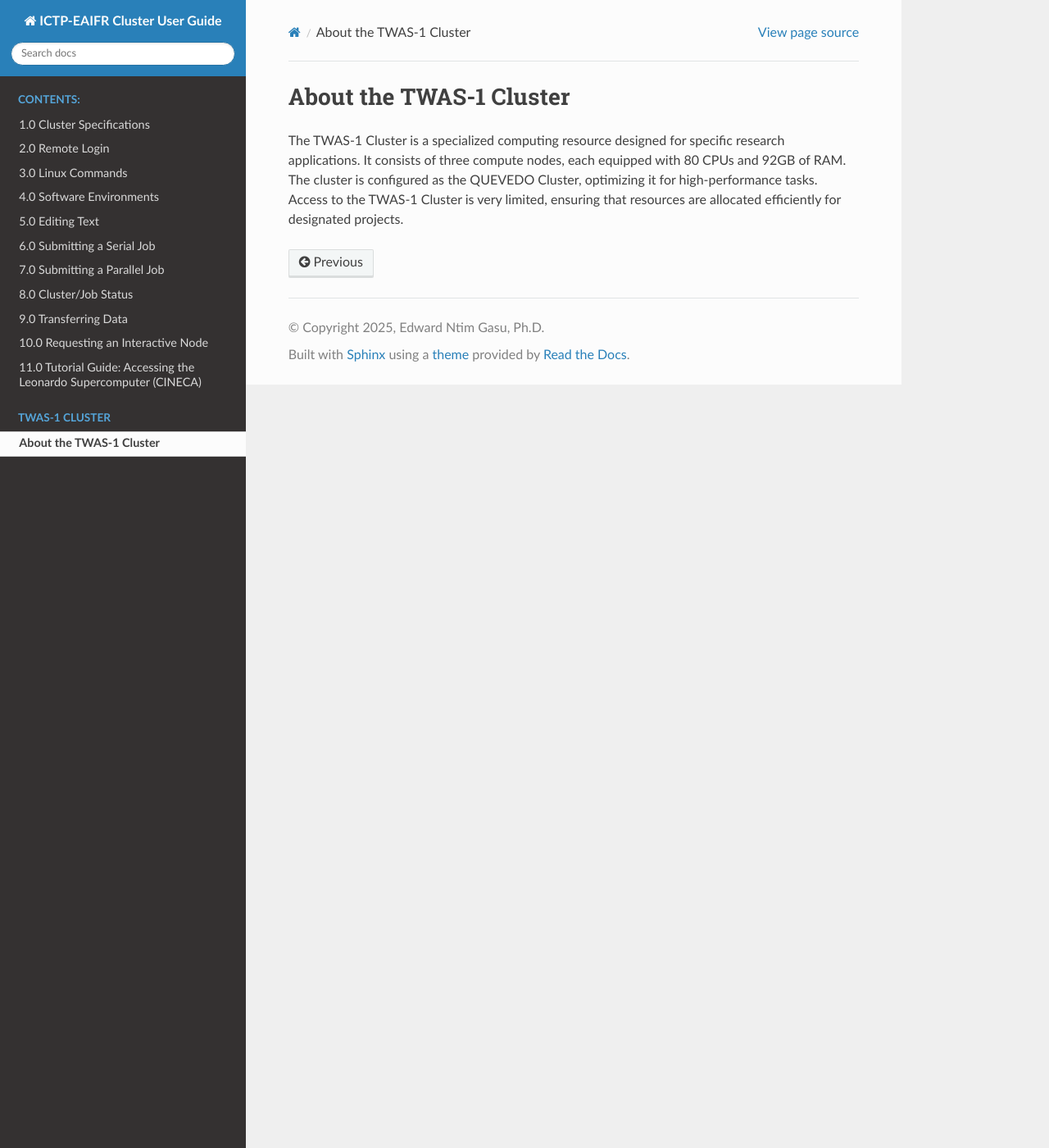
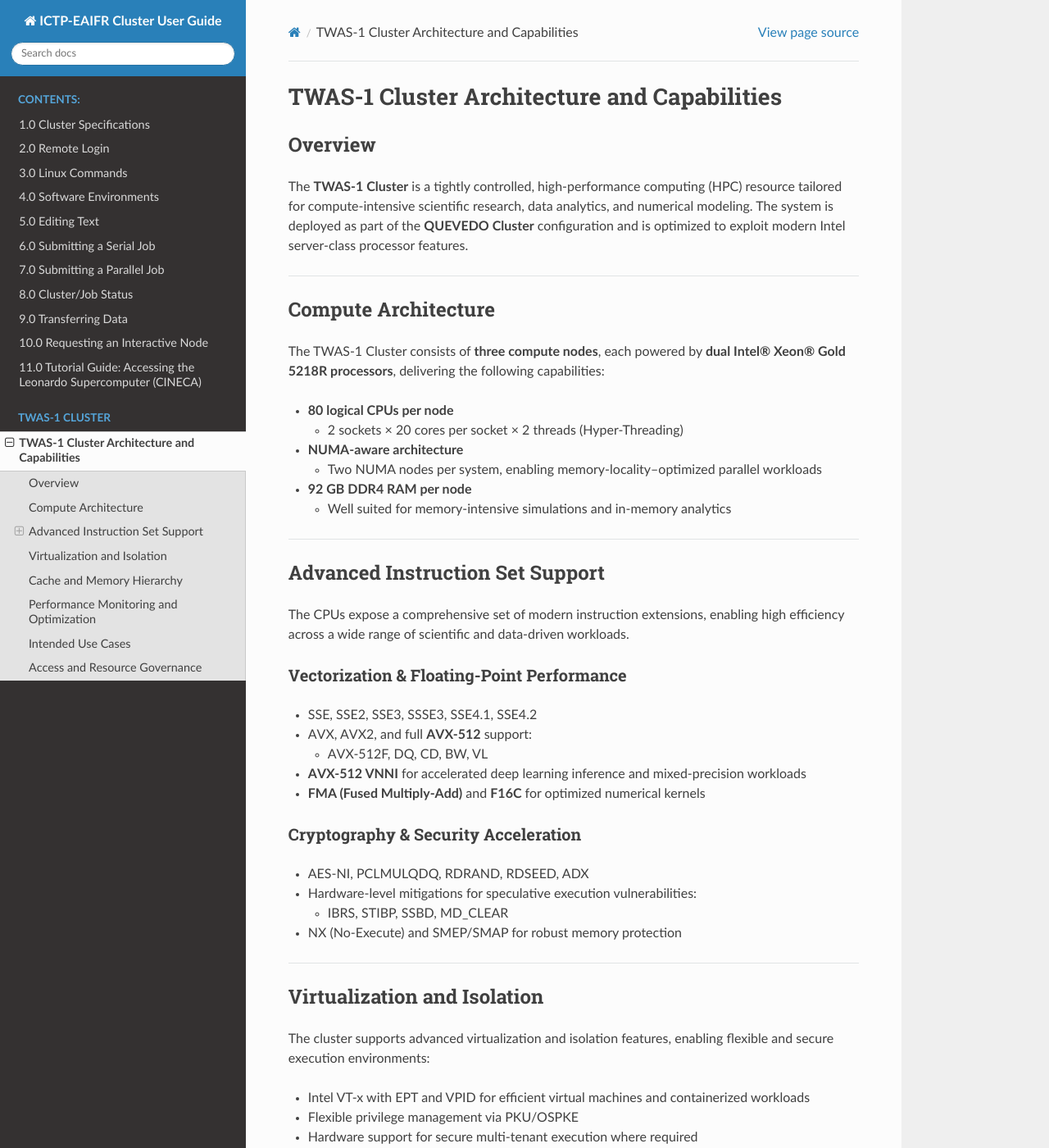
Before and after one commit to eaifrrw/sc-how-to, a Sphinx documentation site: the page built from docs/twas1_specifications.md, in a window 1280 px wide and 1400 px high. Shown: the whole window at 82% size. Built offline with Sphinx 7.4.7 and the Read the Docs theme 3.1.0, drawn with Linux system fonts in a browser that asks for light colours; some of the changed text lies outside the part shown.

Commit message:
updated the description of TWAS-1

```diff
--- a/docs/twas1_specifications.md
+++ b/docs/twas1_specifications.md
@@ -1,2 +1,89 @@
-# About the TWAS-1 Cluster
-The TWAS-1 Cluster is a specialized computing resource designed for specific research applications. It consists of three compute nodes, each equipped with 80 CPUs and 92GB of RAM. The cluster is configured as the QUEVEDO Cluster, optimizing it for high-performance tasks. Access to the TWAS-1 Cluster is very limited, ensuring that resources are allocated efficiently for designated projects.
+# TWAS-1 Cluster Architecture and Capabilities
+
+## Overview
+
+The **TWAS-1 Cluster** is a tightly controlled, high-performance computing (HPC) resource tailored for compute-intensive scientific research, data analytics, and numerical modeling. The system is deployed as part of the **QUEVEDO Cluster** configuration and is optimized to exploit modern Intel server-class processor features.
+
+---
+
+## Compute Architecture
+
+The TWAS-1 Cluster consists of **three compute nodes**, each powered by **dual Intel® Xeon® Gold 5218R processors**, delivering the following capabilities:
+
+- **80 logical CPUs per node**
+  - 2 sockets × 20 cores per socket × 2 threads (Hyper-Threading)
+- **NUMA-aware architecture**
+  - Two NUMA nodes per system, enabling memory-locality–optimized parallel workloads
+- **92 GB DDR4 RAM per node**
+  - Well suited for memory-intensive simulations and in-memory analytics
+
+---
+
+## Advanced Instruction Set Support
+
+The CPUs expose a comprehensive set of modern instruction extensions, enabling high efficiency across a wide range of scientific and data-driven workloads.
+
+### Vectorization & Floating-Point Performance
+
+- SSE, SSE2, SSE3, SSSE3, SSE4.1, SSE4.2
+- AVX, AVX2, and full **AVX-512** support:
+  - AVX-512F, DQ, CD, BW, VL
+- **AVX-512 VNNI** for accelerated deep learning inference and mixed-precision workloads
+- **FMA (Fused Multiply-Add)** and **F16C** for optimized numerical kernels
+
+### Cryptography & Security Acceleration
+
+- AES-NI, PCLMULQDQ, RDRAND, RDSEED, ADX
+- Hardware-level mitigations for speculative execution vulnerabilities:
+  - IBRS, STIBP, SSBD, MD_CLEAR
+- NX (No-Execute) and SMEP/SMAP for robust memory protection
+
+---
+
+## Virtualization and Isolation
+
+The cluster supports advanced virtualization and isolation features, enabling flexible and secure execution environments:
+
+- Intel VT-x with EPT and VPID for efficient virtual machines and containerized workloads
+- Flexible privilege management via PKU/OSPKE
+- Hardware support for secure multi-tenant execution where required
+
+---
+
+## Cache and Memory Hierarchy
+
+To sustain high throughput and reduce memory latency, the system provides:
+
+- Per-core L1 instruction and data caches (32 KB each)
+- 1 MB L2 cache per core
+- ~28 MB shared L3 cache per socket
+- Cache Allocation Technology (CAT) and Memory Bandwidth Allocation (MBA) for fine-grained resource control across workloads
+
+---
+
+## Performance Monitoring and Optimization
+
+The TWAS-1 Cluster provides extensive observability and tuning capabilities:
+
+- Architectural performance monitoring:
+  - `arch_perfmon`, PEBS, Intel PT
+- Constant and invariant TSC for precise timing
+- NUMA topology awareness for scalable MPI and OpenMP applications
+
+---
+
+## Intended Use Cases
+
+Thanks to its instruction-rich CPUs and balanced memory design, the TWAS-1 Cluster is particularly well suited for:
+
+- Large-scale numerical simulations (climate, physics, engineering)
+- Machine learning inference and vectorized analytics
+- High-throughput data processing and statistical modeling
+- Cryptography-aware and security-sensitive research workloads
+- Virtualized or containerized scientific environments
+
+---
+
+## Access and Resource Governance
+
+Access to the TWAS-1 Cluster is **highly restricted**, ensuring predictable performance and efficient allocation to approved research projects. Regular maintenance and data hygiene policies are enforced to preserve system integrity and long-term reliability.
```
